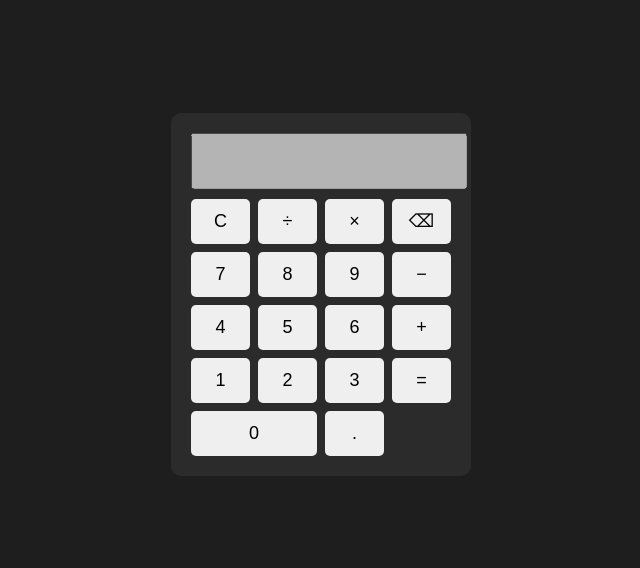
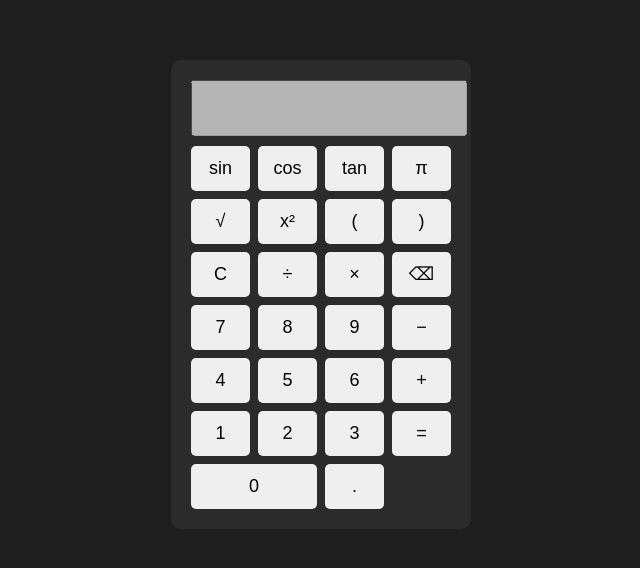
Before and after one commit to Ellyjah29/calculator-app, a website: page public/index.html in a window 1280 px wide. Shown: the part 114-682 px from the top of the page, without its empty margins (319-959 px from the left). Drawn offline with Linux system fonts and the light colour scheme.

Commit message:
Update index.html

```diff
--- a/public/index.html
+++ b/public/index.html
@@ -10,6 +10,18 @@
     <input type="text" id="display" disabled />
 
     <div class="buttons">
+      <!-- Scientific buttons (ADDED) -->
+      <button onclick="append('Math.sin(')">sin</button>
+      <button onclick="append('Math.cos(')">cos</button>
+      <button onclick="append('Math.tan(')">tan</button>
+      <button onclick="append('Math.PI')">π</button>
+
+      <button onclick="append('Math.sqrt(')">√</button>
+      <button onclick="square()">x²</button>
+      <button onclick="append('(')">(</button>
+      <button onclick="append(')')">)</button>
+
+      <!-- Original buttons (UNCHANGED) -->
       <button onclick="clearDisplay()">C</button>
       <button onclick="append('/')">÷</button>
       <button onclick="append('*')">×</button>
```
